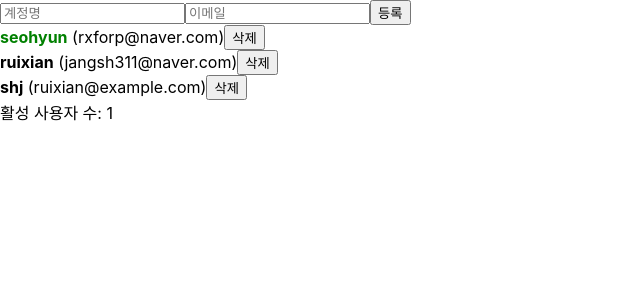
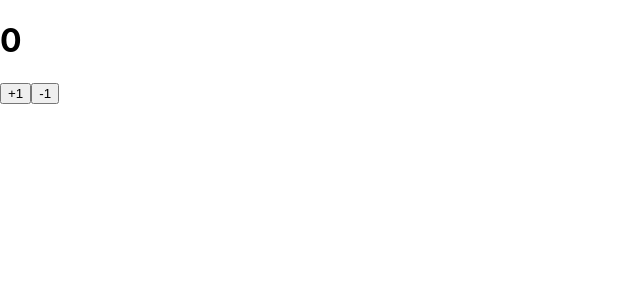
Before and after one commit to rxjang/react, a React (Create React App) app in the folder begin-react/: page / in a window 1280 px wide. Shown: the top 300 px of the page, without its empty margins (0-640 px from the left). Built offline with nearby package versions, Linux system fonts and the light colour scheme.

Commit message:
useReducer

```diff
--- a/begin-react/src/Counter.js
+++ b/begin-react/src/Counter.js
@@ -1,14 +1,29 @@
-import React,{useState} from 'react';
+import React,{useReducer} from 'react';
+
+function reducer(state,action){
+    switch (action.type){
+        case 'INCREMENT':
+            return state + 1;
+        case 'DECREMENT':
+            return state - 1;
+        default:
+            throw new Error('Unhandled action');
+    }
+}
 
 function Counter(){
-    const [number,setNumber]=useState(0);
+    const [number, dispatch] =useReducer(reducer, 0);
 
     const onIncrease=()=>{
-        setNumber(prevNumber=>prevNumber+1)
+        dispatch({
+            type: 'INCREMENT'
+        })
     }
 
     const onDecrease=()=>{
-        setNumber(prevNumber=>prevNumber-1)
+        dispatch({
+            type: 'DECREMENT'
+        })
     }
 
      return (
--- a/begin-react/src/index.js
+++ b/begin-react/src/index.js
@@ -2,11 +2,12 @@
 import ReactDOM from 'react-dom';
 import './index.css';
 import App from './App';
+import Counter from './Counter'
 import reportWebVitals from './reportWebVitals';
 
 ReactDOM.render(
   <React.StrictMode>
-    <App />
+    <Counter />
   </React.StrictMode>,
   document.getElementById('root')
 );
```
Also changed, not shown: 1 other file (tests, documents, lock files or other folders).
